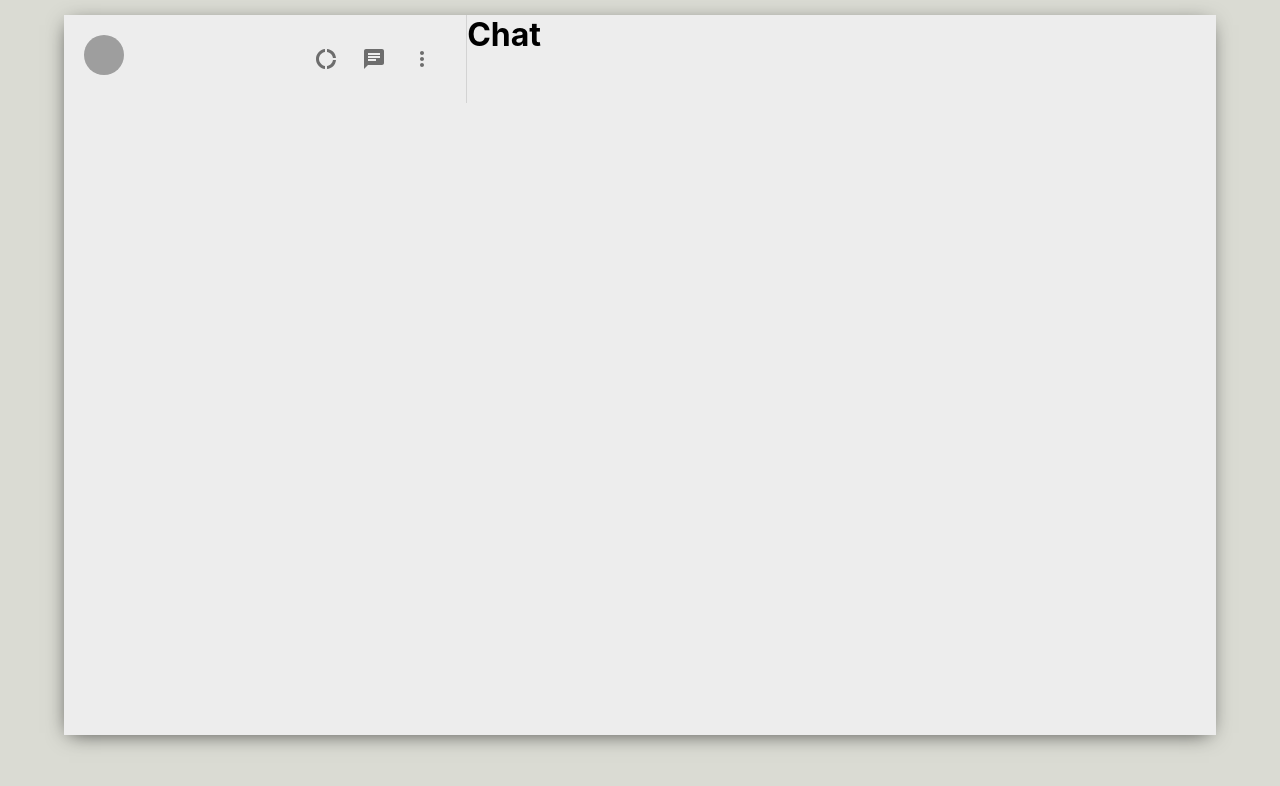
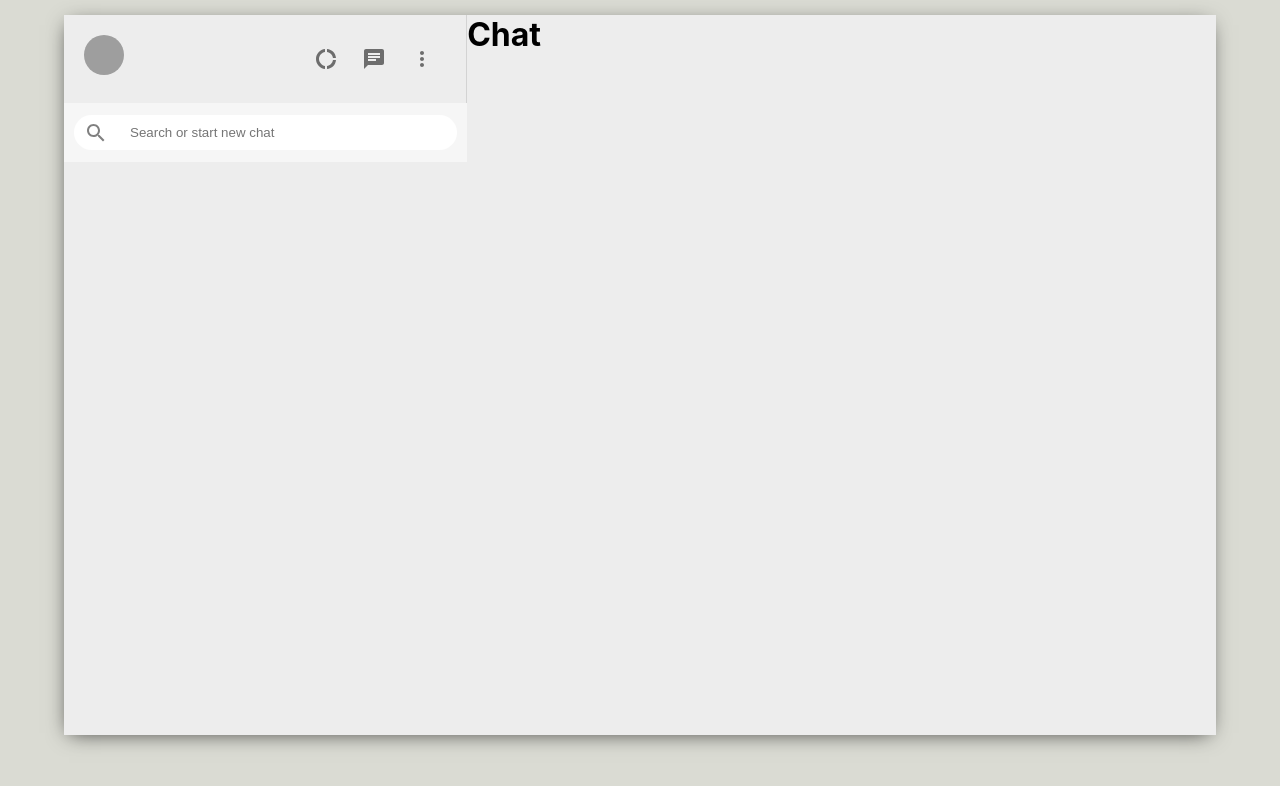
Before and after one commit to rohansethi1999430/whatsapp-MERN, a React (Create React App) app: page / in a window 1280 px wide. Shown: the top 786 px of the page. Built offline with nearby package versions, Linux system fonts and the light colour scheme; grey boxes are pictures that could not be loaded.

Commit message:
sidebar component search imput and sidebar component header and avatar added

```diff
--- a/src/Sidebar.css
+++ b/src/Sidebar.css
@@ -9,3 +9,38 @@
   padding: 20px;
   border-right: 1px solid lightgray;
 }
+.sidebar__headerRight {
+  display: flex;
+  align-items: center;
+  justify-content: space-between;
+  min-width: 10vw;
+}
+.sidebar__headerRight > .MuiSvgIcon-root {
+  margin-right: 2vw;
+  font-size: 24px !important;
+}
+.sidebar__search {
+  display: flex;
+  align-items: center;
+  background-color: #f6f6f6;
+  height: 39px;
+  padding: 10px;
+}
+.sidebar__searchContainer {
+  display: flex;
+  align-items: center;
+  background-color: white;
+  width: 100%;
+  height: 35px;
+  border-radius: 20px;
+}
+
+.sidebar__searchContainer > .MuiSvgIcon-root {
+  color: gray;
+  padding: 10px;
+}
+.sidebar__searchContainer > input {
+  border: none;
+  outline-width: 0;
+  margin-left: 10px;
+}
--- a/src/Sidebar.js
+++ b/src/Sidebar.js
@@ -5,6 +5,7 @@
 import IconButton from '@material-ui/core/IconButton';
 import Avatar from '@material-ui/core/Avatar';
 import MoreVertIcon from '@material-ui/icons/MoreVert';
+import SearchOutlinedIcon from '@material-ui/icons/SearchOutlined';
 
 function Sidebar() {
     return (
@@ -27,6 +28,17 @@
                </div>
            </div>
 
+           <div className="sidebar__search">
+               <div className="sidebar__searchContainer">
+                    <SearchOutlinedIcon></SearchOutlinedIcon>
+                    <input type="text" placeholder="Search or start new chat" />
+               </div>
+
+               <div className="sidebar__chats">
+
+               </div>
+           </div>
+
         </div>
     )
 }
```
